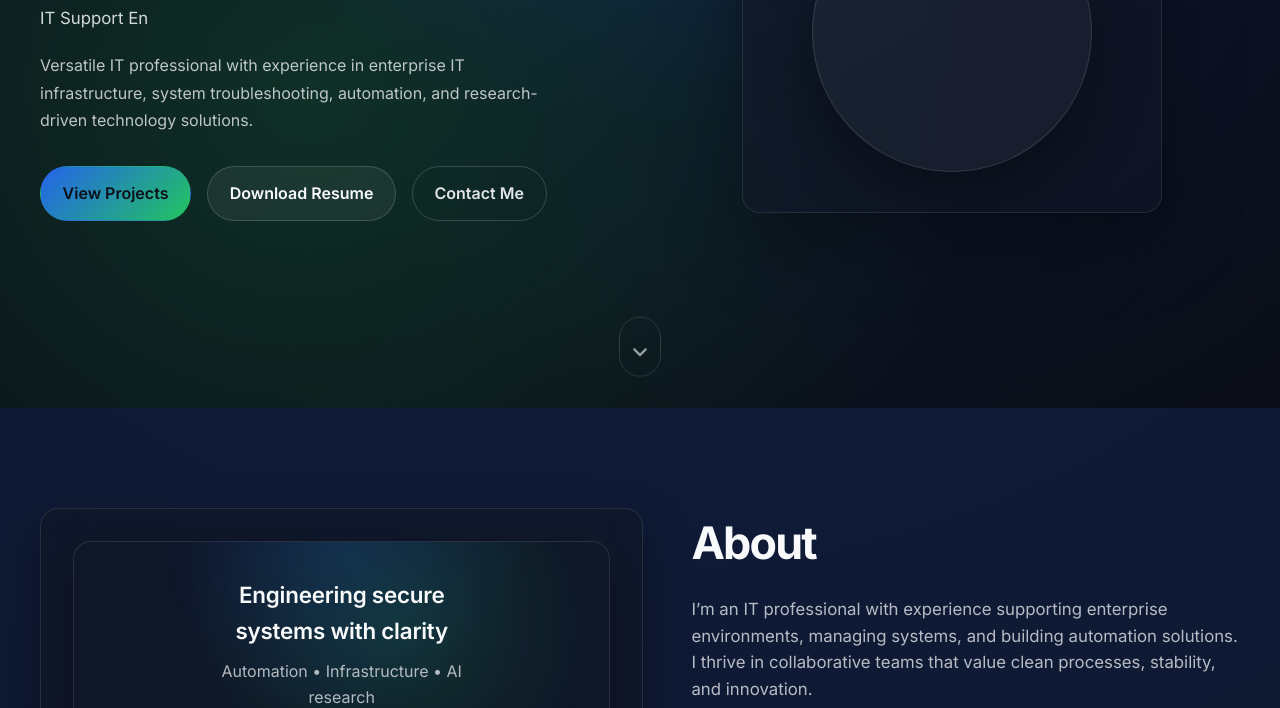
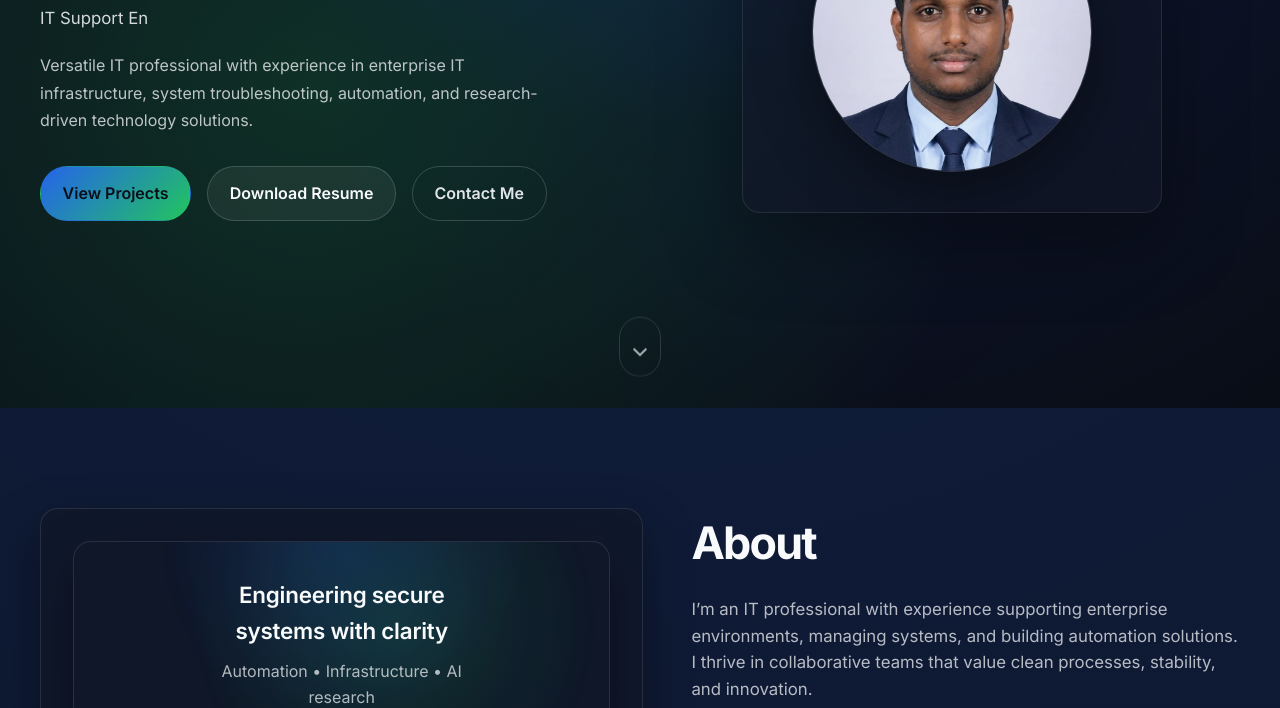
Before and after one commit to AthulksX/athul-portfolio, a plain HTML site: page index.html in a window 1280 px wide. Shown: the part 392-1100 px from the top of the page. Drawn offline with Linux system fonts and the light colour scheme.

Commit message:
Update index.html

```diff
--- a/index.html
+++ b/index.html
@@ -60,7 +60,7 @@
 
         <div class="hero-visual">
           <div class="hero-visual-inner">
-            <img class="hero-photo" src="assets/images/profile.svg" alt="Athul K S" />
+            <img class="hero-photo" src="assets/images/profile.jpeg" alt="Athul K S" />
           </div>
         </div>
       </div>
```
